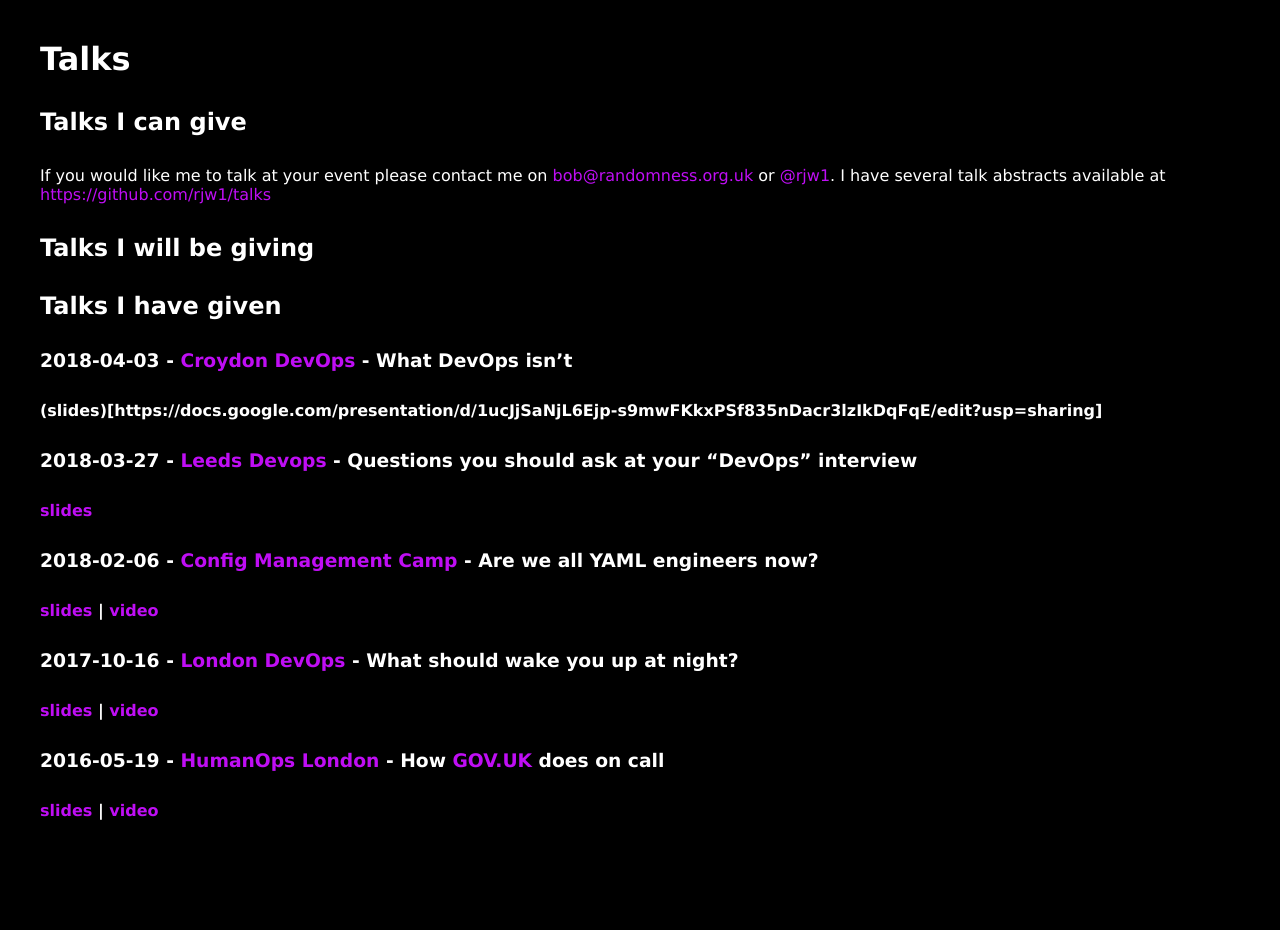
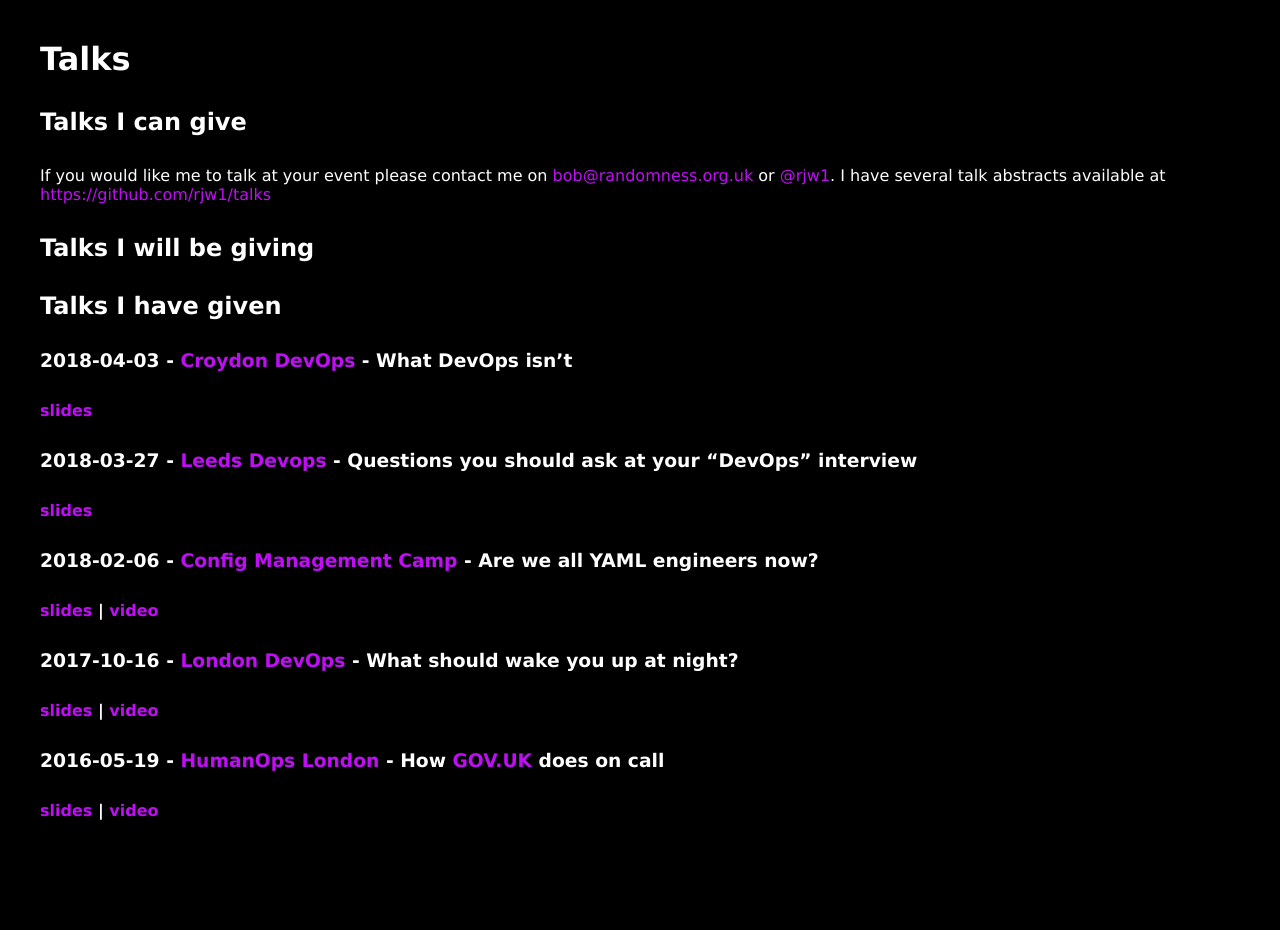
Before and after one commit to rjw1/randomness.org.uk, a Jekyll site: the page built from talks/index.md, in a window 1280 px wide. Built offline with Jekyll 4.4.1, drawn with Linux system fonts in a browser that asks for light colours.

Commit message:
Fix markdown for a link

```diff
--- a/talks/index.md
+++ b/talks/index.md
@@ -18,7 +18,8 @@ I have several talk abstracts available at [https://github.com/rjw1/talks](https
 
 ### 2018-04-03 - [Croydon DevOps](https://www.meetup.com/The-Croydon-DevOps-Meetup/events/248533261/) - What DevOps isn't ###
 
-#### (slides)[https://docs.google.com/presentation/d/1ucJjSaNjL6Ejp-s9mwFKkxPSf835nDacr3lzIkDqFqE/edit?usp=sharing] ####
+#### [slides](https://docs.google.com/presentation/d/1ucJjSaNjL6Ejp-s9mwFKkxPSf835nDacr3lzIkDqFqE/edit?usp=sharing) ####
+
 ### 2018-03-27 - [Leeds Devops](http://www.leedsdevops.org.uk/post/171841063865/meetup-tuesday-27th-march-2018-at-the-odi-node) - Questions you should ask at your “DevOps” interview ###
 
 #### [slides](https://docs.google.com/presentation/d/1Os_G1d0ke3Vl0PKsvN5MpnrgNV2H3ylocFRQGcXuzJU/edit?usp=sharing) ####
```
